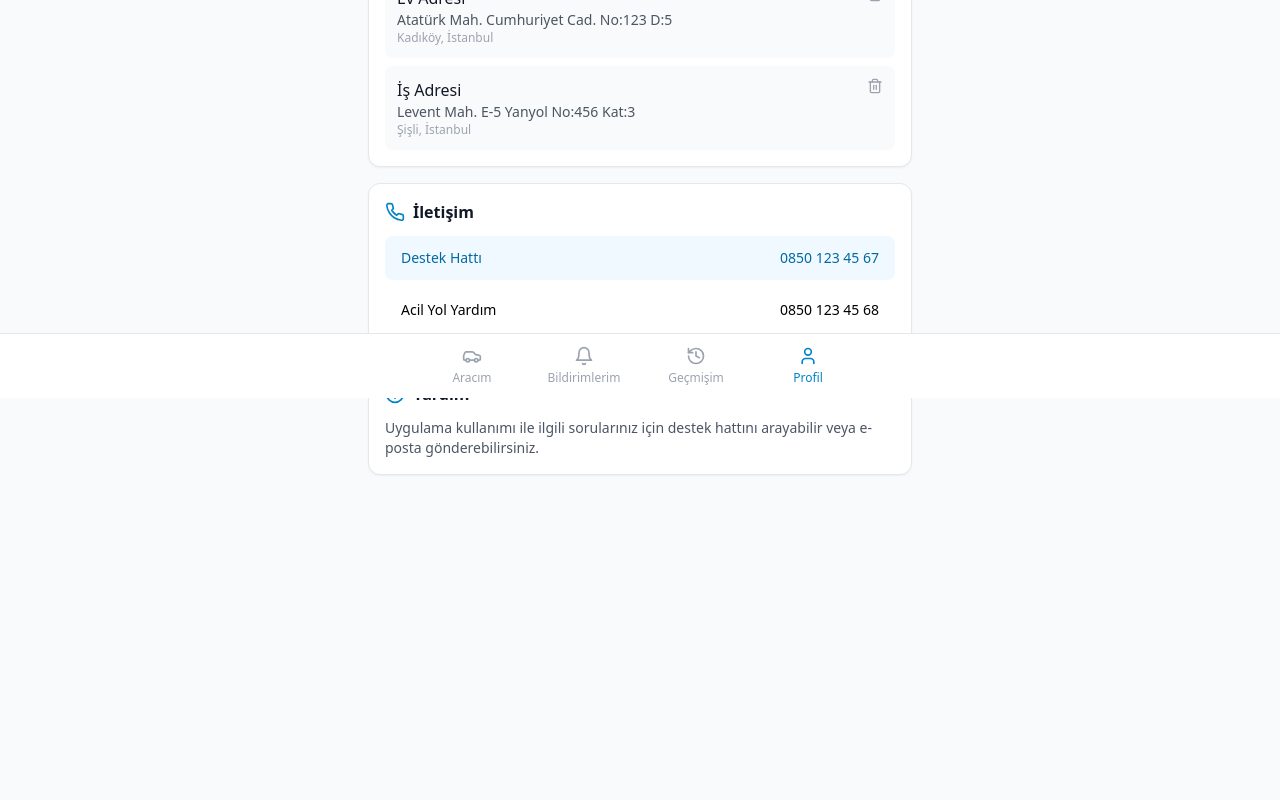
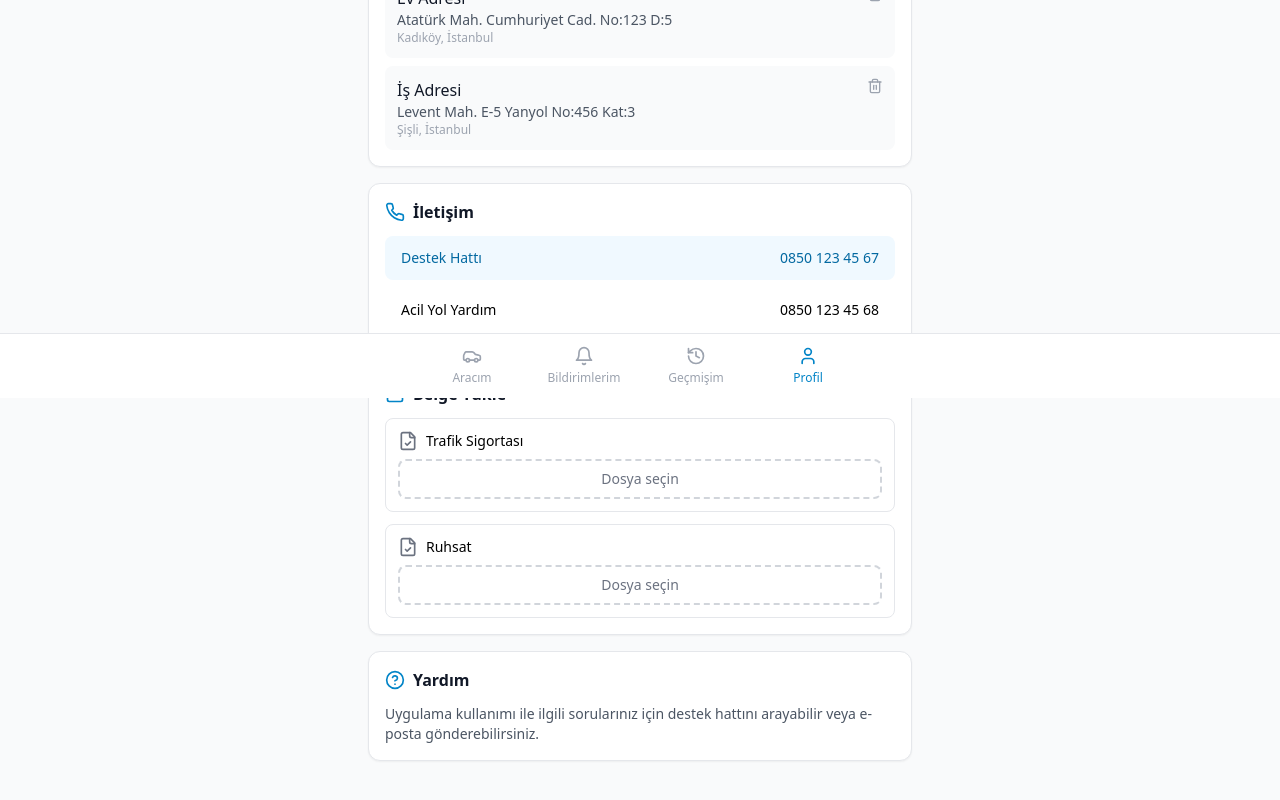
Before and after one commit to saniyeyesilbas-ops/driwer-pwa, a Next.js app: page /profile in a window 1280 px wide. Shown: the part 402-1202 px from the top of the page. Before the commit the page ends 973 px from the top, so only its background shows below. Built offline with nearby package versions, Linux system fonts and the light colour scheme.

Commit message:
Revize 1D: Profil ekranina il/ilce dropdown ve belge yukleme eklendi

```diff
--- a/src/app/profile/page.tsx
+++ b/src/app/profile/page.tsx
@@ -1,8 +1,8 @@
 "use client";
 
 import { useState } from "react";
-import { Phone, MapPin, Plus, Trash2, FileText, HelpCircle } from "lucide-react";
-import { mockProfile, mockVehicle } from "@/mock/mockData";
+import { Phone, MapPin, Plus, Trash2, FileText, HelpCircle, Upload, FileCheck } from "lucide-react";
+import { mockProfile, mockVehicle, cities } from "@/mock/mockData";
 import { Address } from "@/lib/types";
 
 export default function ProfilePage() {
@@ -14,26 +14,48 @@ export default function ProfilePage() {
     city: "",
     district: "",
   });
+  const [selectedCity, setSelectedCity] = useState("");
+
+  // Belge yükleme state
+  const [documents, setDocuments] = useState<{
+    sigorta: File | null;
+    ruhsat: File | null;
+  }>({
+    sigorta: null,
+    ruhsat: null,
+  });
+
+  const handleCityChange = (cityName: string) => {
+    setSelectedCity(cityName);
+    setNewAddress({ ...newAddress, city: cityName, district: "" });
+  };
 
   const handleAddAddress = () => {
-    if (!newAddress.title || !newAddress.fullAddress) return;
+    if (!newAddress.title || !newAddress.fullAddress || !newAddress.city || !newAddress.district) return;
 
     const address: Address = {
       id: `a${Date.now()}`,
       title: newAddress.title,
       fullAddress: newAddress.fullAddress,
-      city: newAddress.city || "İstanbul",
-      district: newAddress.district || "",
+      city: newAddress.city,
+      district: newAddress.district,
     };
 
     setAddresses([...addresses, address]);
     setNewAddress({ title: "", fullAddress: "", city: "", district: "" });
+    setSelectedCity("");
     setShowAddForm(false);
   };
 
   const handleDeleteAddress = (id: string) => {
     setAddresses(addresses.filter((a) => a.id !== id));
   };
+
+  const handleFileUpload = (type: "sigorta" | "ruhsat", file: File | null) => {
+    setDocuments({ ...documents, [type]: file });
+  };
+
+  const selectedCityData = cities.find((c) => c.name === selectedCity);
 
   return (
     <div className="p-4 space-y-4">
@@ -99,24 +121,38 @@ export default function ProfilePage() {
               }
               className="w-full px-3 py-2 border border-gray-300 rounded-lg text-sm focus:outline-none focus:ring-2 focus:ring-primary-500"
             />
-            <input
-              type="text"
-              placeholder="Şehir"
-              value={newAddress.city}
-              onChange={(e) =>
-                setNewAddress({ ...newAddress, city: e.target.value })
-              }
-              className="w-full px-3 py-2 border border-gray-300 rounded-lg text-sm focus:outline-none focus:ring-2 focus:ring-primary-500"
-            />
-            <input
-              type="text"
-              placeholder="İlçe"
+
+            {/* İl Dropdown */}
+            <select
+              value={selectedCity}
+              onChange={(e) => handleCityChange(e.target.value)}
+              className="w-full px-3 py-2 border border-gray-300 rounded-lg text-sm focus:outline-none focus:ring-2 focus:ring-primary-500 bg-white"
+            >
+              <option value="">İl Seçin</option>
+              {cities.map((city) => (
+                <option key={city.id} value={city.name}>
+                  {city.name}
+                </option>
+              ))}
+            </select>
+
+            {/* İlçe Dropdown */}
+            <select
               value={newAddress.district}
               onChange={(e) =>
                 setNewAddress({ ...newAddress, district: e.target.value })
               }
-              className="w-full px-3 py-2 border border-gray-300 rounded-lg text-sm focus:outline-none focus:ring-2 focus:ring-primary-500"
-            />
+              disabled={!selectedCity}
+              className="w-full px-3 py-2 border border-gray-300 rounded-lg text-sm focus:outline-none focus:ring-2 focus:ring-primary-500 bg-white disabled:bg-gray-100 disabled:text-gray-400"
+            >
+              <option value="">{selectedCity ? "İlçe Seçin" : "Önce il seçin"}</option>
+              {selectedCityData?.districts.map((district) => (
+                <option key={district} value={district}>
+                  {district}
+                </option>
+              ))}
+            </select>
+
             <textarea
               placeholder="Tam Adres"
               value={newAddress.fullAddress}
@@ -134,7 +170,11 @@ export default function ProfilePage() {
                 Kaydet
               </button>
               <button
-                onClick={() => setShowAddForm(false)}
+                onClick={() => {
+                  setShowAddForm(false);
+                  setSelectedCity("");
+                  setNewAddress({ title: "", fullAddress: "", city: "", district: "" });
+                }}
                 className="flex-1 bg-gray-200 text-gray-700 py-2 rounded-lg text-sm font-medium hover:bg-gray-300 transition-colors"
               >
                 İptal
@@ -197,6 +237,67 @@ export default function ProfilePage() {
         </div>
       </div>
 
+      {/* Belge Yükleme */}
+      <div className="bg-white rounded-xl border border-gray-200 p-4 shadow-sm">
+        <div className="flex items-center gap-2 mb-3">
+          <Upload className="w-5 h-5 text-primary-600" />
+          <h2 className="font-semibold text-gray-900">Belge Yükle</h2>
+        </div>
+        <div className="space-y-3">
+          {/* Trafik Sigortası */}
+          <div className="border border-gray-200 rounded-lg p-3">
+            <div className="flex items-center justify-between">
+              <div className="flex items-center gap-2">
+                <FileCheck className="w-5 h-5 text-gray-500" />
+                <span className="text-sm font-medium">Trafik Sigortası</span>
+              </div>
+              {documents.sigorta && (
+                <span className="text-xs text-success-600 bg-success-50 px-2 py-1 rounded-full">
+                  Yüklendi
+                </span>
+              )}
+            </div>
+            <label className="mt-2 flex items-center justify-center w-full h-10 border-2 border-dashed border-gray-300 rounded-lg cursor-pointer hover:border-primary-500 hover:bg-primary-50 transition-colors">
+              <input
+                type="file"
+                accept=".pdf,.jpg,.jpeg,.png"
+                className="hidden"
+                onChange={(e) => handleFileUpload("sigorta", e.target.files?.[0] || null)}
+              />
+              <span className="text-sm text-gray-500">
+                {documents.sigorta ? documents.sigorta.name : "Dosya seçin"}
+              </span>
+            </label>
+          </div>
+
+          {/* Ruhsat */}
+          <div className="border border-gray-200 rounded-lg p-3">
+            <div className="flex items-center justify-between">
+              <div className="flex items-center gap-2">
+                <FileCheck className="w-5 h-5 text-gray-500" />
+                <span className="text-sm font-medium">Ruhsat</span>
+              </div>
+              {documents.ruhsat && (
+                <span className="text-xs text-success-600 bg-success-50 px-2 py-1 rounded-full">
+                  Yüklendi
+                </span>
+              )}
+            </div>
+            <label className="mt-2 flex items-center justify-center w-full h-10 border-2 border-dashed border-gray-300 rounded-lg cursor-pointer hover:border-primary-500 hover:bg-primary-50 transition-colors">
+              <input
+                type="file"
+                accept=".pdf,.jpg,.jpeg,.png"
+                className="hidden"
+                onChange={(e) => handleFileUpload("ruhsat", e.target.files?.[0] || null)}
+              />
+              <span className="text-sm text-gray-500">
+                {documents.ruhsat ? documents.ruhsat.name : "Dosya seçin"}
+              </span>
+            </label>
+          </div>
+        </div>
+      </div>
+
       {/* Yardım */}
       <div className="bg-white rounded-xl border border-gray-200 p-4 shadow-sm">
         <div className="flex items-center gap-2 mb-3">
--- a/src/mock/mockData.ts
+++ b/src/mock/mockData.ts
@@ -211,6 +211,24 @@ export const regions = [
   "Diğer",
 ];
 
+export const cities = [
+  {
+    id: "istanbul",
+    name: "İstanbul",
+    districts: ["Adalar", "Ataşehir", "Beykoz", "Çekmeköy", "Kadıköy", "Kartal", "Maltepe", "Pendik", "Sancaktepe", "Sultanbeyli", "Şile", "Tuzla", "Ümraniye", "Üsküdar", "Arnavutköy", "Avcılar", "Bağcılar", "Bahçelievler", "Bakırköy", "Başakşehir", "Bayrampaşa", "Beşiktaş", "Beylikdüzü", "Beyoğlu", "Büyükçekmece", "Çatalca", "Esenler", "Esenyurt", "Eyüpsultan", "Fatih", "Gaziosmanpaşa", "Güngören", "Kağıthane", "Küçükçekmece", "Sarıyer", "Silivri", "Sultangazi", "Şişli", "Zeytinburnu"]
+  },
+  {
+    id: "ankara",
+    name: "Ankara",
+    districts: ["Altındağ", "Çankaya", "Etimesgut", "Keçiören", "Mamak", "Sincan", "Yenimahalle", "Akyurt", "Ayaş", "Bala", "Beypazarı", "Çamlıdere", "Çubuk", "Elmadağ", "Evren", "Gölbaşı", "Güdül", "Haymana", "Kahramankazan", "Kalecik", "Kızılcahamam", "Nallıhan", "Polatlı", "Pursaklar", "Şereflikoçhisar"]
+  },
+  {
+    id: "izmir",
+    name: "İzmir",
+    districts: ["Aliağa", "Balçova", "Bayındır", "Bayraklı", "Bergama", "Beydağ", "Bornova", "Buca", "Çeşme", "Çiğli", "Dikili", "Foça", "Gaziemir", "Güzelbahçe", "Karabağlar", "Karaburun", "Karşıyaka", "Kemalpaşa", "Kınık", "Kiraz", "Konak", "Menderes", "Menemen", "Narlıdere", "Ödemiş", "Seferihisar", "Selçuk", "Tire", "Torbalı", "Urla"]
+  }
+];
+
 export const requestTypes = [
   { value: "BAKIM", label: "Bakım" },
   { value: "HASAR_KAZA", label: "Hasar-Kaza" },
```
